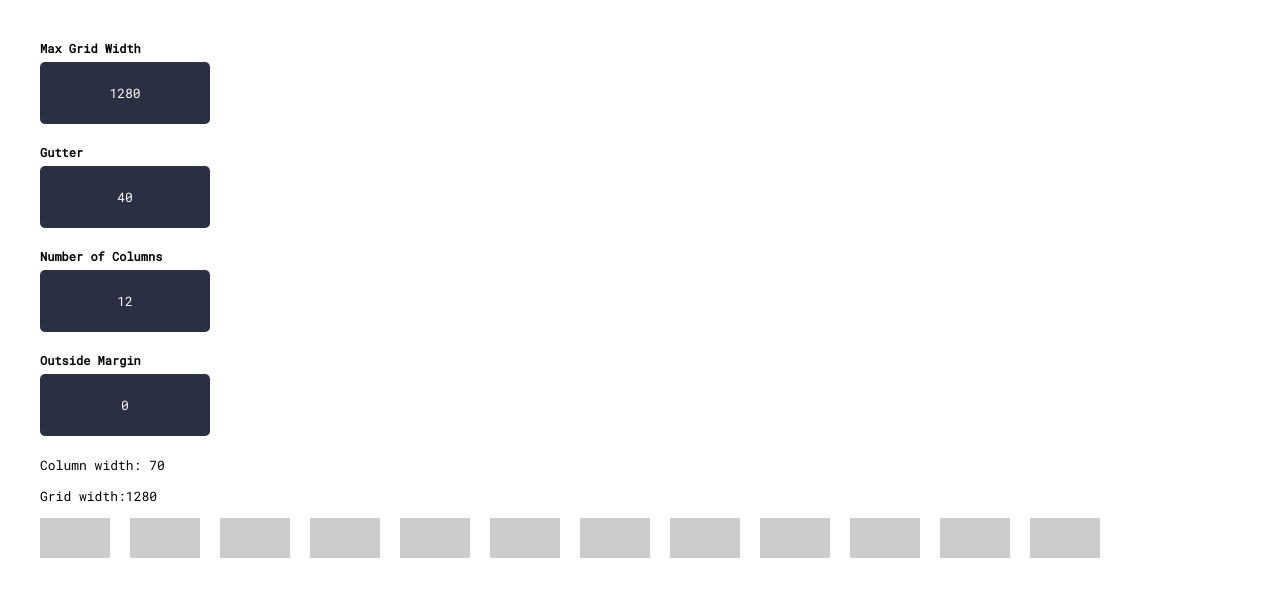
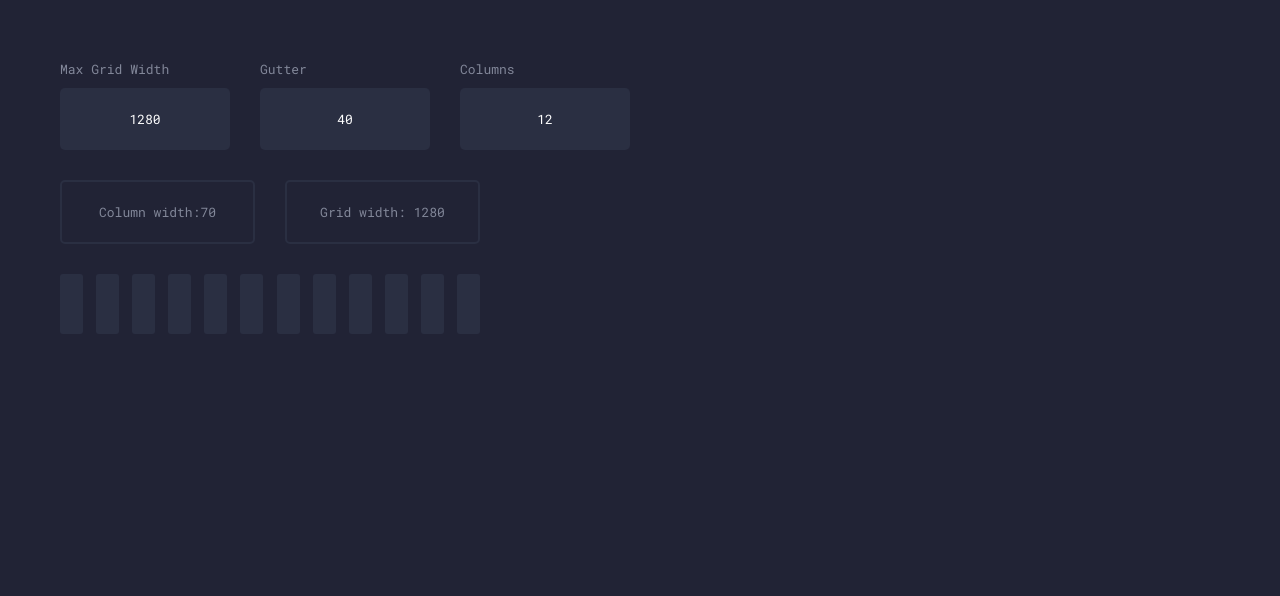
Before and after one commit to dannymcclain/Grid-Calc, a React (Create React App) app: page / in a window 1280 px wide. Shown: the top 596 px of the page. Built offline with nearby package versions, Linux system fonts and the light colour scheme.

Commit message:
ui styling

```diff
--- a/src/App.css
+++ b/src/App.css
@@ -8,6 +8,14 @@ body {
     monospace;
   font-size: 13px;
   font-weight: 400;
+  background: #212335;
+  color: #828799;
+}
+
+.container {
+  padding: 60px 0 0 60px;
+  width: 90%;
+  max-width: 420px;
 }
 
 input {
@@ -27,25 +35,51 @@ input {
   text-align: center;
 }
 
+input:focus {
+  background: #34394d;
+  color: #00ffaa;
+}
+
 input[type='number']::-webkit-inner-spin-button,
 input[type='number']::-webkit-outer-spin-button {
   -webkit-appearance: none;
   margin: 0;
 }
 
-.container {
-  padding: 40px;
+.grid-values {
+  display: flex;
+  flex-direction: row;
+  flex-wrap: nowrap;
 }
 
 .grid-input {
-  margin-bottom: 20px;
+  margin: 0 30px 30px 0;
+}
+.grid-input:last-child {
+  margin: 0 0 30px 0;
 }
 
 label {
-  font-weight: bold;
-  font-size: 12px;
-  margin-bottom: 6px;
+  font-weight: 400;
+  margin-bottom: 10px;
   display: block;
+}
+
+.grid-calculated {
+  border: 2px solid #2a2f42;
+  border-radius: 5px;
+  height: 60px;
+  margin: 0 30px 30px 0;
+  display: flex;
+  flex-direction: row;
+  flex-wrap: nowrap;
+  justify-content: center;
+  align-items: center;
+  flex-basis: 50%;
+}
+
+.grid-calculated:last-child {
+  margin: 0 0 30px 0;
 }
 
 .grid {
@@ -55,8 +89,9 @@ label {
   justify-content: flex-start;
 }
 .column {
-  height: 40px;
-  background: #ccc;
+  height: 60px;
+  background: #2a2f42;
+  border-radius: 3px;
 }
 
 .gutter {
--- a/src/App.js
+++ b/src/App.js
@@ -7,21 +7,17 @@ class App extends Component {
     this.state = {
       maxWidth: 1280,
       gutter: 40,
-      columns: 12,
-      margin: 0
+      columns: 12
     };
 
     this.setMaxWidth = this.setMaxWidth.bind(this);
     this.setGutter = this.setGutter.bind(this);
     this.setColumns = this.setColumns.bind(this);
-    this.setMargin = this.setMargin.bind(this);
   }
 
   getColumnWidth = () => {
     return Math.floor(
-      (this.state.maxWidth -
-        ((this.state.columns - 1) * this.state.gutter +
-          2 * this.state.margin)) /
+      (this.state.maxWidth - (this.state.columns - 1) * this.state.gutter) /
         this.state.columns
     );
   };
@@ -30,8 +26,7 @@ class App extends Component {
     const colWidth = this.getColumnWidth();
     return (
       colWidth * this.state.columns +
-      (this.state.columns - 1) * this.state.gutter +
-      2 * this.state.margin
+      (this.state.columns - 1) * this.state.gutter
     );
   };
 
@@ -51,21 +46,19 @@ class App extends Component {
     });
   };
   setMaxWidth(event) {
-    this.setState({ maxWidth: parseInt(event.target.value, 10) });
+    this.setState({ maxWidth: parseInt(event.target.value, 10) || 0 });
   }
   setGutter(event) {
-    this.setState({ gutter: parseInt(event.target.value, 10) });
+    this.setState({ gutter: parseInt(event.target.value, 10) || 0 });
   }
   setColumns(event) {
-    this.setState({ columns: parseInt(event.target.value, 10) });
-  }
-  setMargin(event) {
-    this.setState({ margin: parseInt(event.target.value, 10) });
+    this.setState({ columns: parseInt(event.target.value, 10) || 1 });
   }
 
   render() {
     return (
       <div className="container">
+        <div className="grid-values">
           <div className="grid-input">
             <label>Max Grid Width</label>
             <input
@@ -89,7 +82,7 @@ class App extends Component {
           </div>
 
           <div className="grid-input">
-          <label>Number of Columns</label>
+            <label>Columns</label>
             <input
               type="number"
               className="columns"
@@ -98,31 +91,24 @@ class App extends Component {
               min={1}
             />
           </div>
-
-        <div className="grid-input">
-          <label>Outside Margin</label>
-          <input
-            type="number"
-            className="margin"
-            value={this.state.margin}
-            onChange={this.setMargin}
-            min={0}
-          />
         </div>
+        <div className="grid-values">
+          <div className="grid-calculated">
             <p>
-          Column width:{' '}
-          <span className="column-width">{this.getColumnWidth()}</span>
+              Column width:
+              {this.getColumnWidth()}
             </p>
-        <p>
-          Grid width:
-          <span
-            className={` grid-width ${
+          </div>
+          <div className="grid-calculated">
+            <p
+              className={` grid-width-value ${
                 this.getGridWidth() !== this.state.maxWidth ? 'not-exact' : ''
               }`}
             >
-            {this.getGridWidth()}
-          </span>
+              Grid width: {this.getGridWidth()}
             </p>
+          </div>
+        </div>
 
         <div className="grid">{this.renderGrid()}</div>
       </div>
```
Lines whose indentation alone changed are shown as unchanged.
